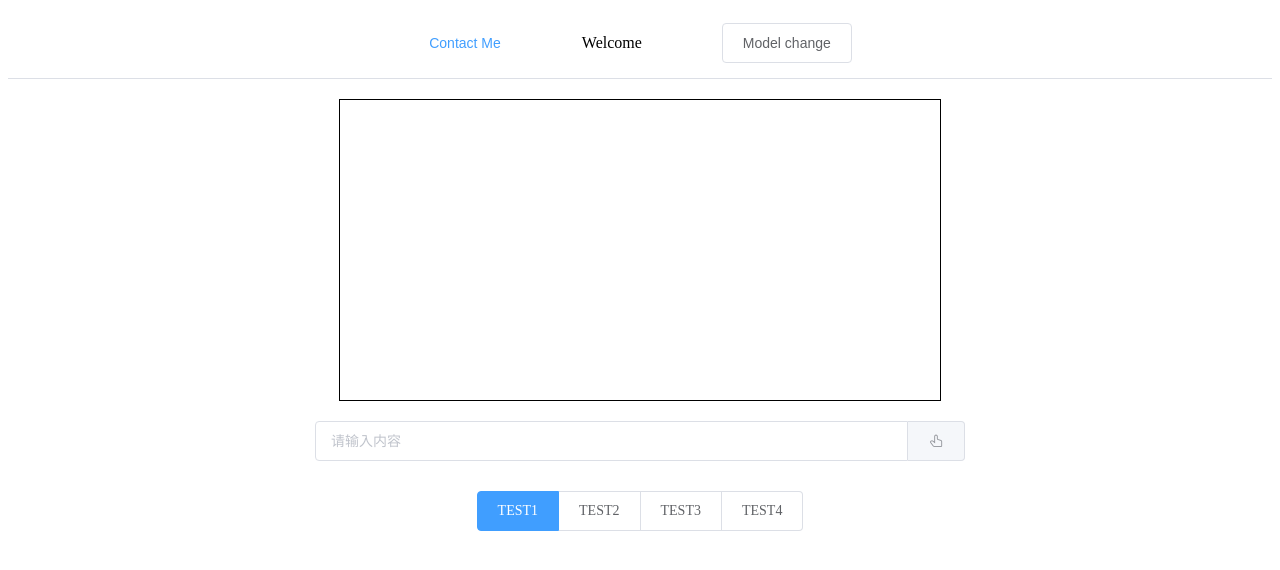
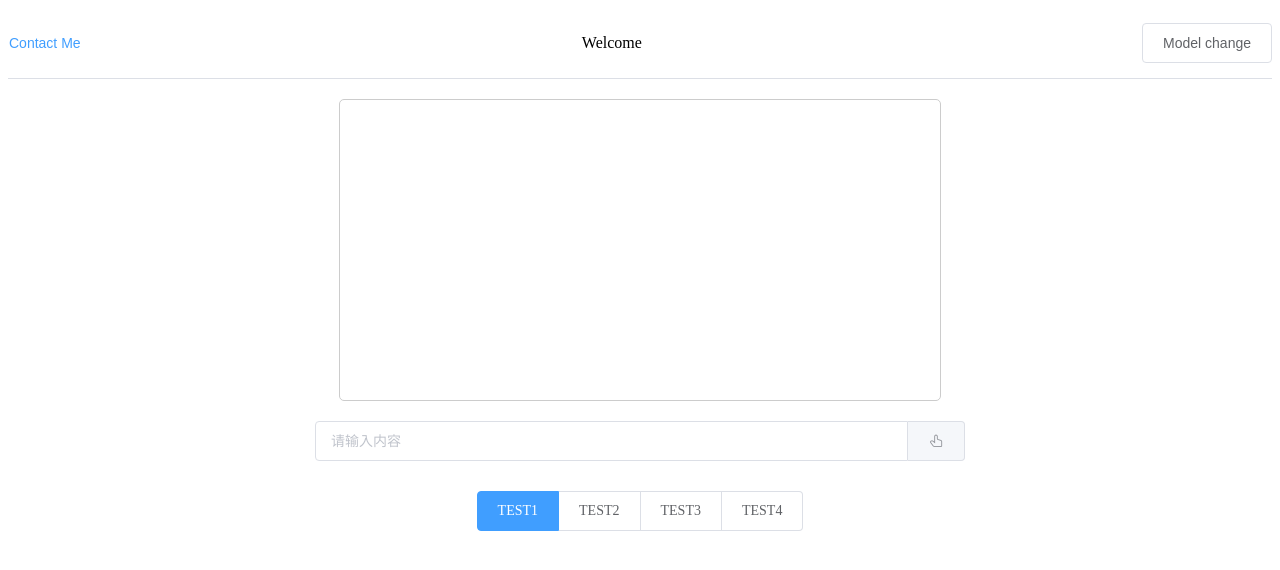
Before and after one commit to Zouu-X/XunFei-Spark-essayAssistant, a Vue app: page / in a window 1280 px wide. Shown: the top 570 px of the page. Built offline with nearby package versions, Linux system fonts and the light colour scheme.

Commit message:
Chat box update

```diff
--- a/src/views/mainPage/index.vue
+++ b/src/views/mainPage/index.vue
@@ -7,6 +7,16 @@
     </div>
     <div class="main-body">
       <div class="chat-container">
+        <div class="chat-messages">
+          <div
+            v-for="(message, index) in messages"
+            :key="index"
+            class="message"
+            :class="{ 'my-message' : message.isMine}"
+          >
+            {{ message.text }}
+          </div>
+        </div>
       </div>
       <el-input
       style="width: 650px; margin-top: 20px;"
@@ -47,6 +57,7 @@ export default {
   name: "index",
   data() {
     return {
+      messages: [],
       showClosingAlert: false,
       textInput: '',
       radio: 'TEST1'
@@ -68,7 +79,10 @@ export default {
           this.showClosingAlert = false
         }, 2000)
       }else {
-        console.log(this.textInput)
+        this.messages.push({ text: this.textInput, isMine: true })
+        setTimeout(() => {
+          this.messages.push({ text: "test", isMine: false})
+        }, 1000)
         this.textInput = ''
       }
     }
@@ -77,11 +91,12 @@ export default {
 </script>
 <style lang="scss" scoped>
 .head-bar {
+  //background-color: #223E82;
   height: 70px;
   width: 100%;
   border-bottom: 1px solid #dcdfe6;
   display: flex;
-  justify-content: center;
+  justify-content: space-between;
   align-items: center;
   column-gap: 80px;
 
@@ -91,14 +106,42 @@ export default {
   flex-direction: column;
   align-items: center;
   margin-top: 20px;
-  .chat-container {
-    height: 300px;
-    width: 600px;
-    border: 1px solid black;
-  }
   .el-alert {
     width: 400px;
   }
+}
+.chat-container {
+  display: flex;
+  flex-direction: column;
+  height: 300px;
+  width: 600px;
+  border: 1px solid #ccc;
+  border-radius: 5px;
+  overflow: hidden;
+}
+.chat-messages {
+  flex: 1;
+  overflow-y: auto;
+  padding: 10px;
+}
+.message {
+  padding: 5px;
+  margin: 5px;
+  border-radius: 5px;
+  display: inline-block;
+  max-width: 70%;
+}
+
+.my-message {
+  background-color: #007BFF;
+  color: white;
+  align-self: flex-end;
+}
+
+.chat-input {
+  display: flex;
+  align-items: center;
+  padding: 10px;
 }
 .fade-enter-active, .fade-leave-active {
   transition: opacity 0.5s;
```
Also changed, not shown: src/views/mainPage/chatData.js (added).
